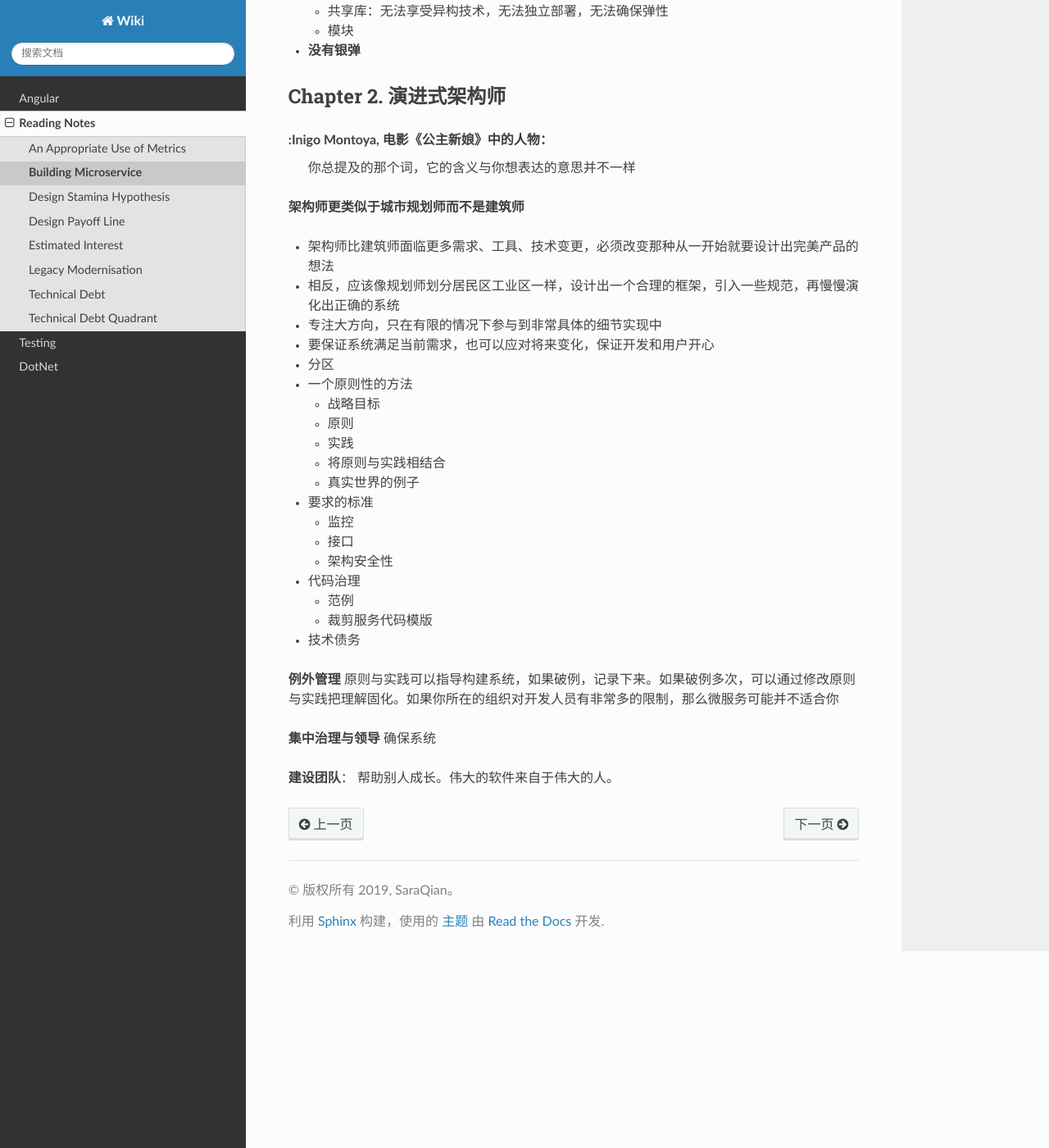
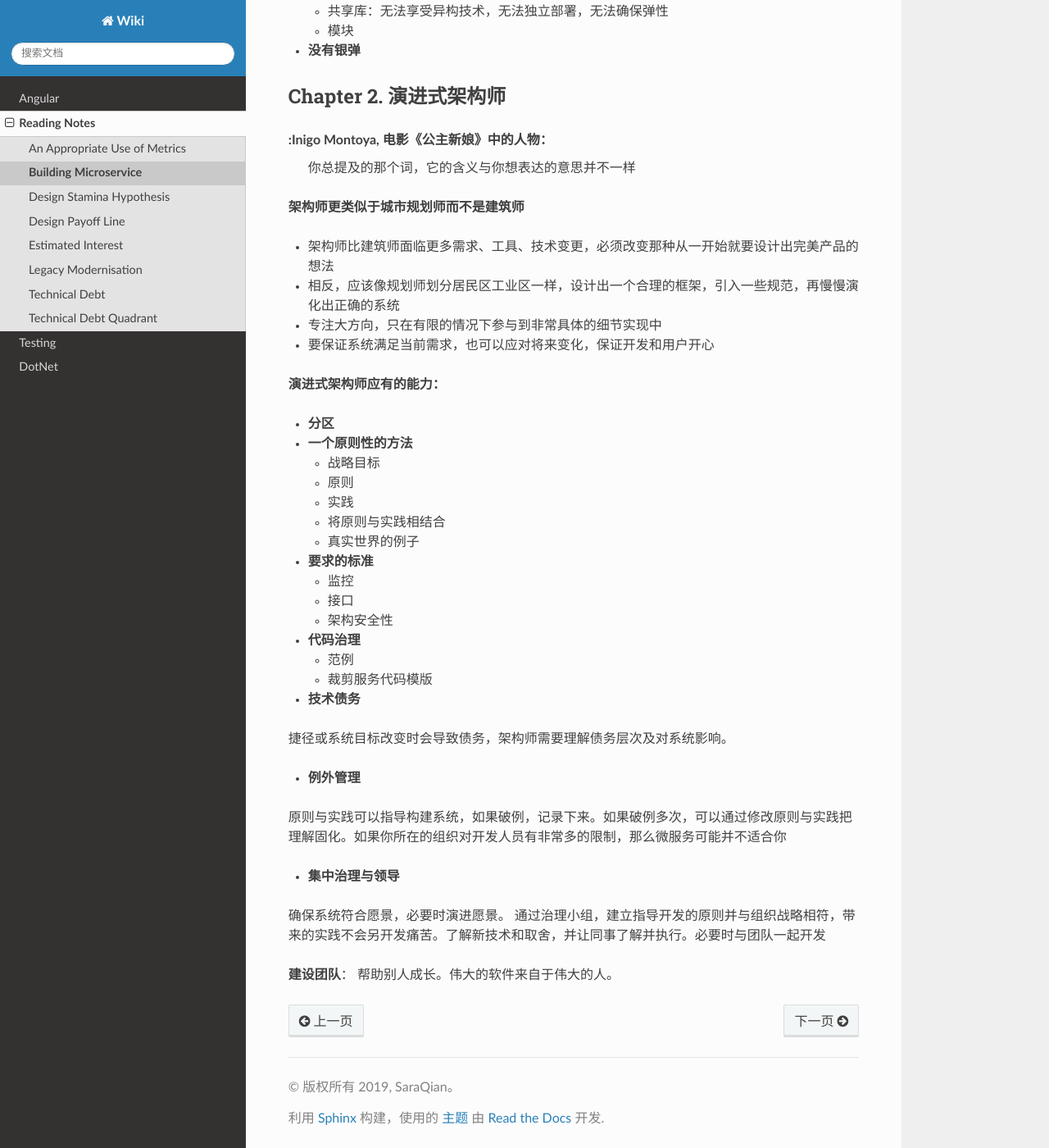
Before and after one commit to abigail830/Sphinx_wiki, a Sphinx documentation site: the page built from source/Reading/BuildingMicroservice.rst, in a window 1280 px wide and 1400 px high, scrolled down 846 px. Shown: the whole window at 82% size. Built offline with Sphinx 7.4.7 and the Read the Docs theme 2.0.0, drawn with Linux system fonts in a browser that asks for light colours.

Commit message:
Update BuildingMicroservice.rst

```diff
--- a/source/Reading/BuildingMicroservice.rst
+++ b/source/Reading/BuildingMicroservice.rst
@@ -56,9 +56,11 @@ Chapter 2. 演进式架构师
 * 专注大方向，只在有限的情况下参与到非常具体的细节实现中
 * 要保证系统满足当前需求，也可以应对将来变化，保证开发和用户开心
 
-* 分区
+**演进式架构师应有的能力：**
 
-* 一个原则性的方法
+* **分区**
+
+* **一个原则性的方法**
 
   * 战略目标
   * 原则
@@ -66,25 +68,26 @@ Chapter 2. 演进式架构师
   * 将原则与实践相结合
   * 真实世界的例子
 
-* 要求的标准
+* **要求的标准**
 
   * 监控
   * 接口
   * 架构安全性
 
-* 代码治理
+* **代码治理**
 
   * 范例
   * 裁剪服务代码模版
 
-* 技术债务
+* **技术债务**
+捷径或系统目标改变时会导致债务，架构师需要理解债务层次及对系统影响。
 
-**例外管理**
+* **例外管理**
 原则与实践可以指导构建系统，如果破例，记录下来。如果破例多次，可以通过修改原则与实践把理解固化。如果你所在的组织对开发人员有非常多的限制，那么微服务可能并不适合你
 
-**集中治理与领导**
-确保系统
-
+* **集中治理与领导**
+确保系统符合愿景，必要时演进愿景。
+通过治理小组，建立指导开发的原则并与组织战略相符，带来的实践不会另开发痛苦。了解新技术和取舍，并让同事了解并执行。必要时与团队一起开发
 
 **建设团队**：  帮助别人成长。伟大的软件来自于伟大的人。
 
```
